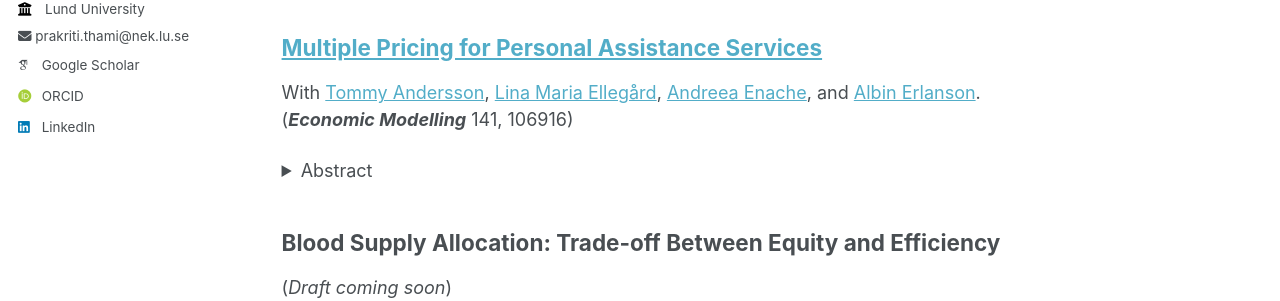
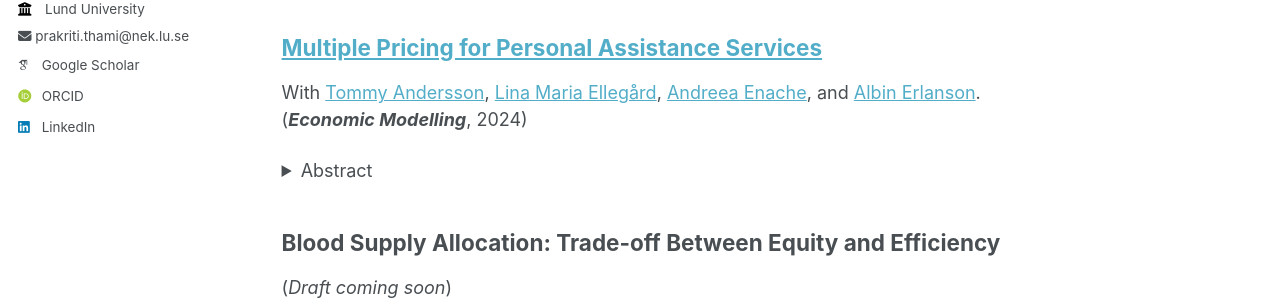
Before and after one commit to prakritithami/prakritithami.github.io, a Jekyll site: the page built from _research/papers.md, in a window 1280 px wide and 1105 px high. Shown: the part 364-665 px from the top of the window. Built offline with Jekyll 4.4.1, drawn with Linux system fonts in a browser that asks for light colours; some web fonts are replaced.

Commit message:
Update papers.md

```diff
--- a/_research/papers.md
+++ b/_research/papers.md
@@ -16,7 +16,7 @@ author_profile: true
 
 ## [Multiple Pricing for Personal Assistance Services](https://doi.org/10.1016/j.econmod.2024.106916)
 With <a href="https://sites.google.com/site/tommyanderssonlunduniversity/home" target="_blank">Tommy Andersson</a>, <a href="https://sites.google.com/site/linamariaellegaard" target="_blank">Lina Maria Ellegård</a>, <a href="https://sites.google.com/view/andreea-enache" target="_blank">Andreea Enache</a>, and <a href="https://erlanson.weebly.com/" target="_blank">Albin Erlanson</a>.
-(_**Economic Modelling**_ 141, 106916)
+(_**Economic Modelling**_, 2024)
 <details>
   <summary>Abstract</summary>
   <p>Third-party payers often reimburse health care providers based on prospectively set prices. Although a key motivation of prospective payment is to contain costs, this paper shows that this aspect crucially depends on the design of the pricing scheme due to the well-known incentives of patient selection (or “dumping”). This paper provides a general theoretical framework where heterogeneous users are served by either private for-profit or public providers, each paid an hourly compensation by a third-party payer. The private, but not the public providers may select patients. It is demonstrated that this realistic feature of the model implies that total costs depend on the number of prices. The features of the model are illustrated using the Swedish system of personal assistance services as a motivating example. Numerical results show that marginal adjustments to the current uniform pricing scheme would lead to substantial savings.</p>
```
